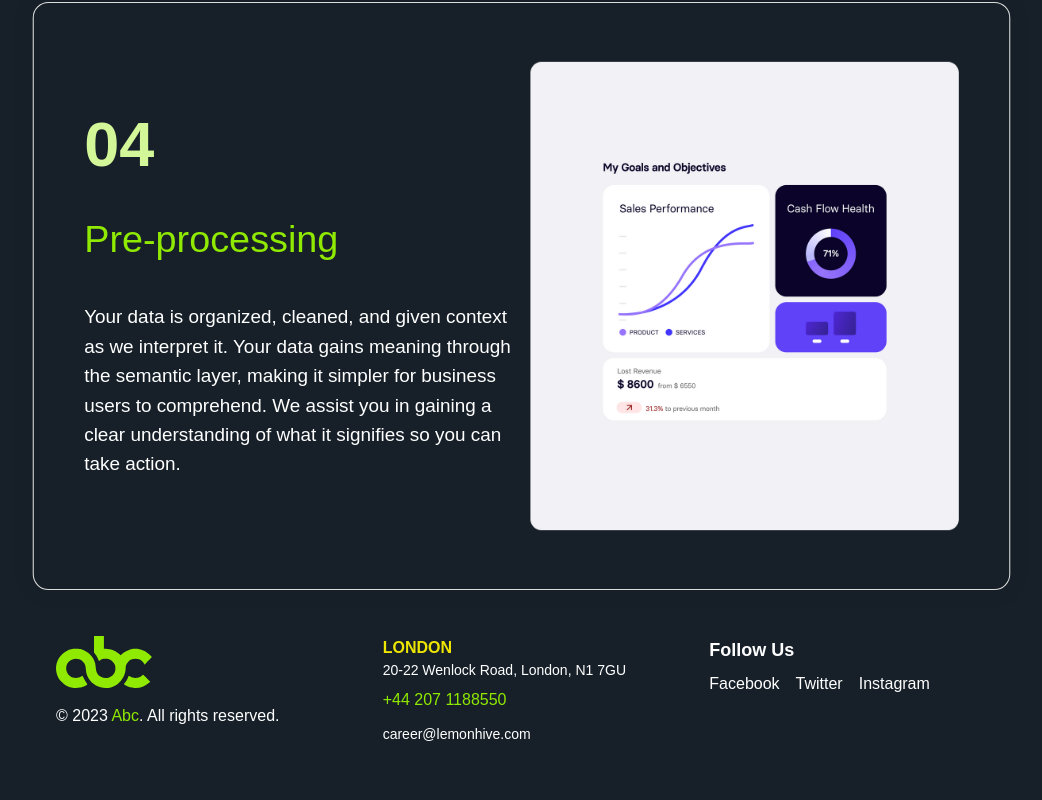
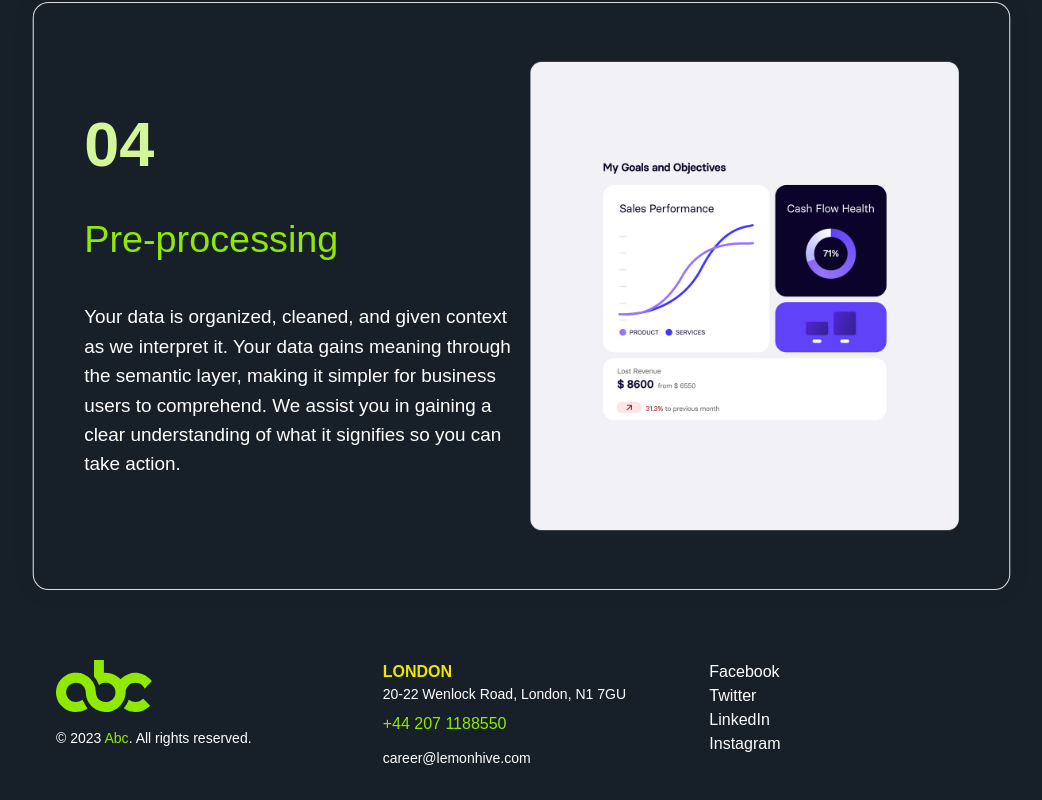
Before and after one commit to Farhad16/lemon-hive, a Next.js app: page / in a window 1280 px wide. Shown: the part 3298-4098 px from the top of the page, without its empty margins (94-1136 px from the left). Before the commit the page ends 4074 px from the top, so only its background shows below. Built offline with nearby package versions, Linux system fonts and the light colour scheme.

Commit message:
Footer section done

```diff
--- a/components/Footer.tsx
+++ b/components/Footer.tsx
@@ -4,18 +4,18 @@ import React from "react";
 const Footer = () => {
   return (
     <footer className="text-white py-8">
-      <div className="container mx-auto flex flex-wrap">
+      <div className="container mx-auto flex flex-wrap mt-6">
         {/* Left Column */}
         <div className="w-full lg:w-1/3">
           <img src="/Logo.svg" className="w-24" />
-          <p className="mt-4">
+          <p className="mt-4 text-sm">
             © {new Date().getFullYear()}{" "}
             <span className="text-[#90E900]">Abc</span>. All rights reserved.
           </p>
         </div>
 
         {/* Middle Column */}
-        <div className="w-full lg:w-1/3 mt-6 lg:mt-0">
+        <div className="w-full lg:w-1/3 mt-6 lg:mt-0 flex justify-center flex-col">
           <p className="font-bold text-[#EFE600]">LONDON</p>
           <p className="text-sm">20-22 Wenlock Road, London, N1 7GU</p>
           <p className="text-[#90E900] mt-2">+44 207 1188550</p>
@@ -23,21 +23,37 @@ const Footer = () => {
         </div>
 
         {/* Right Column */}
-        <div className="w-full lg:w-1/3 mt-6 lg:mt-0">
-          <h4 className="text-lg font-bold mb-2">Follow Us</h4>
-          <ul className="flex">
+        <div className="w-full lg:w-1/3 mt-6 lg:mt-0 ">
+          <ul className="flex flex-col sm:justify-center">
             <li className="mr-4">
-              <a href="#" className="text-white hover:text-gray-400">
+              <a
+                href="#"
+                className="text-white hover:text-[#90E900] hover:underline"
+              >
                 Facebook
               </a>
             </li>
             <li className="mr-4">
-              <a href="#" className="text-white hover:text-gray-400">
+              <a
+                href="#"
+                className="text-white hover:text-[#90E900] hover:underline"
+              >
                 Twitter
               </a>
             </li>
             <li className="mr-4">
-              <a href="#" className="text-white hover:text-gray-400">
+              <a
+                href="#"
+                className="text-white hover:text-[#90E900] hover:underline"
+              >
+                LinkedIn
+              </a>
+            </li>
+            <li className="mr-4">
+              <a
+                href="#"
+                className="text-white hover:text-[#90E900] hover:underline"
+              >
                 Instagram
               </a>
             </li>
```
